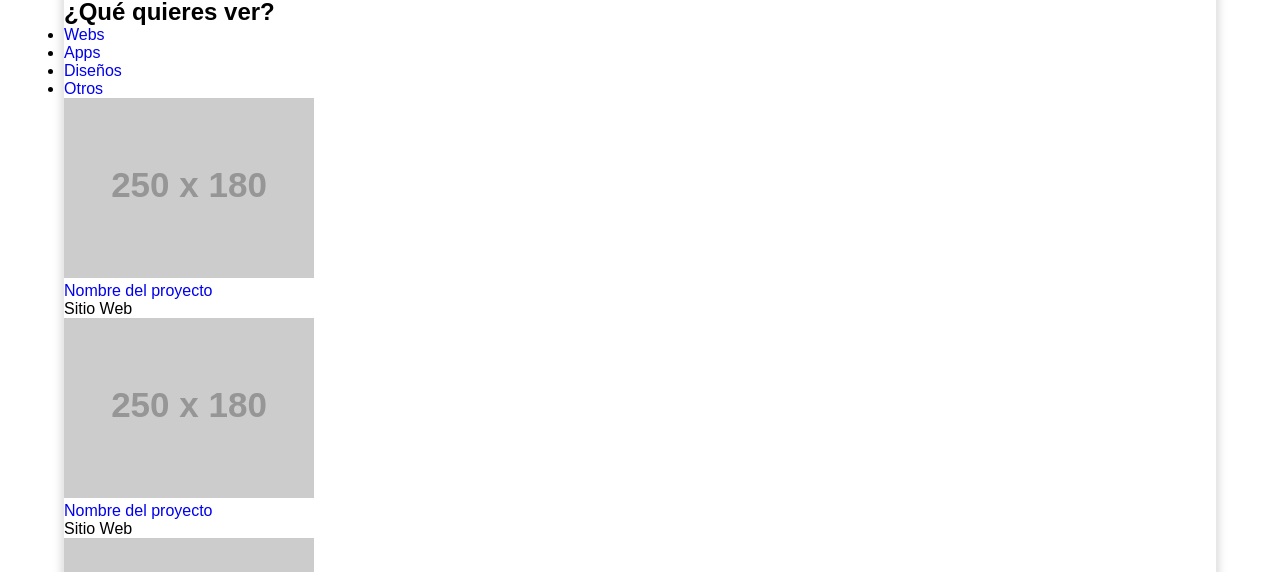
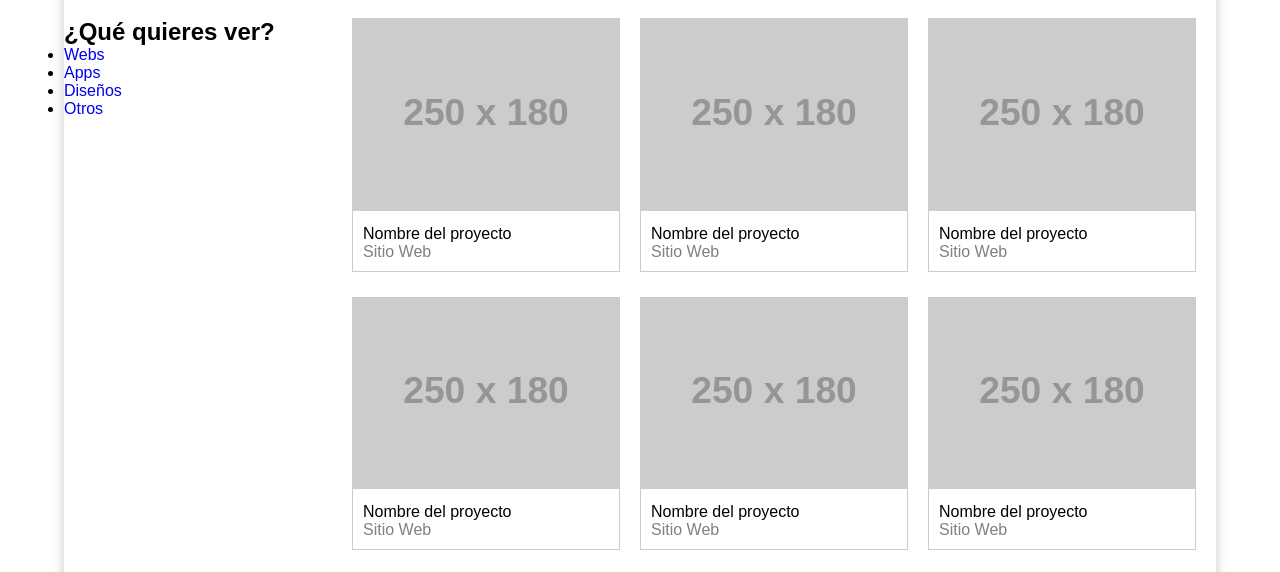
Before and after one commit to JoseLG03/Bootstrap-4, a plain HTML site: page index.html in a window 1280 px wide. Shown: the part 164-736 px from the top of the page. Drawn offline with Linux system fonts and the light colour scheme; placeholder pictures from the web are drawn by us.

Commit message:
proyectos

```diff
--- a/index.html
+++ b/index.html
@@ -33,7 +33,7 @@
             <!--Fin de la cabecera -->
             <!--Inicio contenido -->
             <section id="content">
-                <aside>
+                <aside id="aside">
                     <h2>¿Qué quieres ver?</h2>
                     <ul>
                         <li>
@@ -51,6 +51,15 @@
                     </ul>
                 </aside>
                 <div id="projects">
+                    <article class="project">
+                        <div class="image-wrap">
+                            <img src="https://via.placeholder.com/250x180"/>
+                        </div>
+                        <div class="project_info">
+                            <a href="#">Nombre del proyecto</a>
+                            <p>Sitio Web</p>
+                        </div>
+                    </article>
                     <article class="project">
                         <div class="image-wrap">
                             <img src="https://via.placeholder.com/250x180"/>
--- a/styles.css
+++ b/styles.css
@@ -16,6 +16,7 @@
     min-height: 600px;
 }
 
+/*Encabezado*/
 #header{
     display: flex;
     flex-direction: row;
@@ -70,3 +71,49 @@
     background-color: #ccc;
     color: white;
 }
+
+/*Contenido*/
+#content{
+    display: flex;
+    justify-content: space-between;
+    padding-bottom: 20px;
+    padding-top: 20px;
+}
+
+#projects{
+    display: flex;
+    flex-flow: row wrap;
+    justify-content: space-between;
+    flex-basis: 75%;
+}
+
+.project{
+    flex-basis: 250px;
+    flex-grow: 1;
+    margin-bottom: 25px;
+    border: 1px solid #ccc;
+    margin-right: 20px;
+}
+
+.project img{
+    width: 100%;
+}
+
+.project_info{
+    padding: 10px;
+}
+
+.project_info a{
+    font-size: 16px;
+    color: black;
+    transition: all 300ms;
+}
+
+.project_info a:hover{
+    color: cadetblue;
+}
+
+.project_info p{
+    font-size: 16px;
+    color: gray;
+}
```
